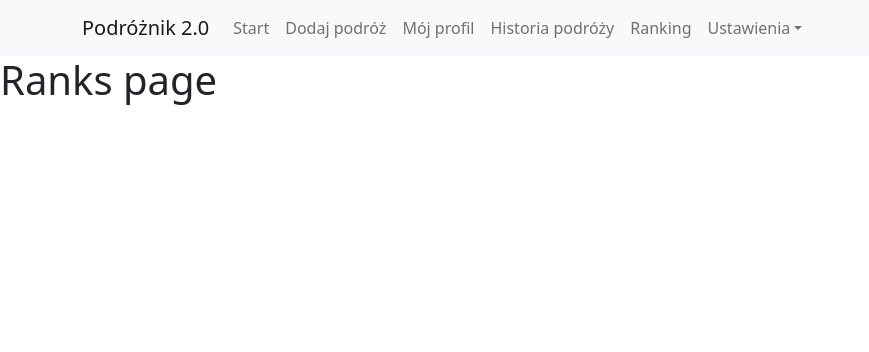
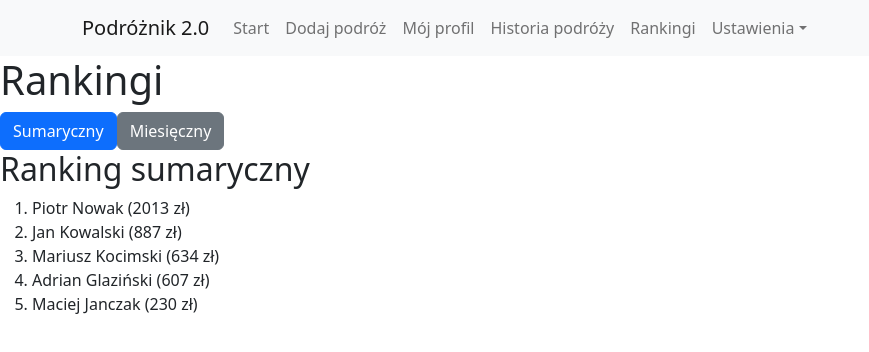
Before and after one commit to teawithsand/compo-project-two, a React (Create React App) app in the folder frontend/: page /ranks in a window 1280 px wide. Shown: the top 352 px of the page, without its empty margins (0-869 px from the left). Built offline with nearby package versions, Linux system fonts and the light colour scheme.

Commit message:
rankingi

```diff
--- a/frontend/src/components/Layout.js
+++ b/frontend/src/components/Layout.js
@@ -16,7 +16,7 @@ export default function Layout(){
                     <Nav.Link className = "asdf" onClick={() => navigate('/form')} > Dodaj podróż </Nav.Link>
                     <Nav.Link className = "asdf" onClick={() => navigate('/profile')} > Mój profil </Nav.Link>
                     <Nav.Link className = "asdf" onClick={() => navigate('/history')} > Historia podróży</Nav.Link>
-                    <Nav.Link className = "asdf" onClick={() => navigate('/ranks')} > Ranking</Nav.Link>
+                    <Nav.Link className = "asdf" onClick={() => navigate('/ranks')} > Rankingi</Nav.Link>
                     <NavDropdown title="Ustawienia" id="basic-nav-dropdown">
                         <NavDropdown.Item href="#action/3.1">Ustawienia profilu</NavDropdown.Item>
                         <NavDropdown.Item href="#action/3.2">
--- /dev/null
+++ b/frontend/src/components/Ranking.js
@@ -0,0 +1,8 @@
+export default function Ranking({items}) {
+    const list = items.map((i) => <li>{i}</li>)
+    return <>
+        <ol>
+            {list}
+        </ol>
+    </>
+}
--- a/frontend/src/pages/RanksPage.js
+++ b/frontend/src/pages/RanksPage.js
@@ -1,7 +1,49 @@
+import Ranking from '../components/Ranking'
+import Button from 'react-bootstrap/Button'
+import { useState } from "react";
+
 function RanksPage() {
+
+    const [ranking, setRanking] = useState("overall");
+
     return (
         <>
-            <h1>Ranks page</h1>
+            <h1>Rankingi</h1>
+            <div style={{ "display": "flex" }}>
+                {ranking === "overall" ?
+                    <>
+                        <Button variant="primary" onClick={() => setRanking("overall")}>Sumaryczny</Button>
+                        <Button variant="secondary" onClick={() => setRanking("monthly")}>Miesięczny</Button>
+                    </>
+                    :
+                    <>
+                        <Button variant="secondary" onClick={() => setRanking("overall")}>Sumaryczny</Button>
+                        <Button variant="primary" onClick={() => setRanking("monthly")}>Miesięczny</Button>
+                    </>
+                }
+            </div>
+            {ranking === "overall" ?
+                <>
+                    <h2>Ranking sumaryczny</h2>
+                    <Ranking items={[
+                        "Piotr Nowak (2013 zł)",
+                        "Jan Kowalski (887 zł)",
+                        "Mariusz Kocimski (634 zł)",
+                        "Adrian Glaziński (607 zł)",
+                        "Maciej Janczak (230 zł)"
+                    ]} />
+                </>
+                :
+                <>
+                    <h2>Ranking miesięczny</h2>
+                    <Ranking items={[
+                        "Piotr Nowak (983 zł)",
+                        "Mariusz Kocimski (525 zł)",
+                        "Jan Kowalski (513 zł)",
+                        "Maciej Janczak (176 zł)"
+                    ]} />
+                </>
+            }
         </>
     )
 }
```
